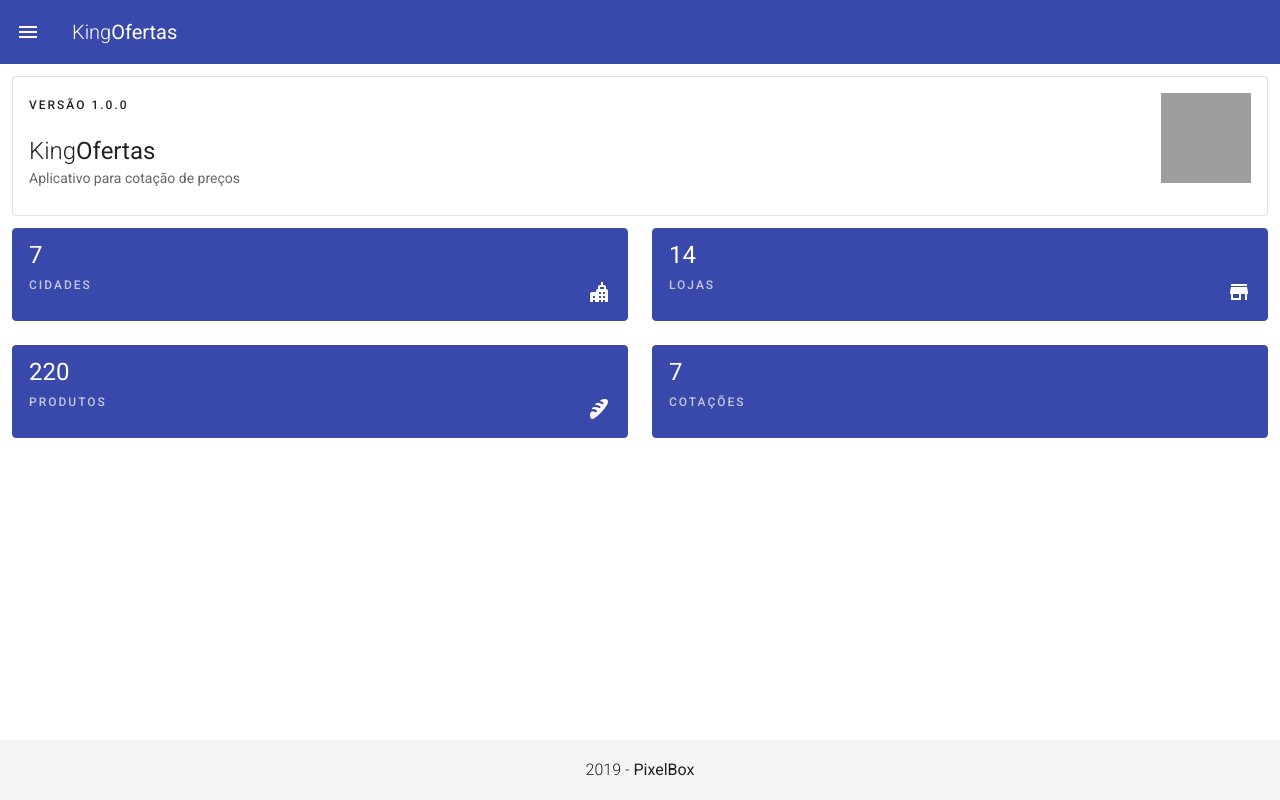
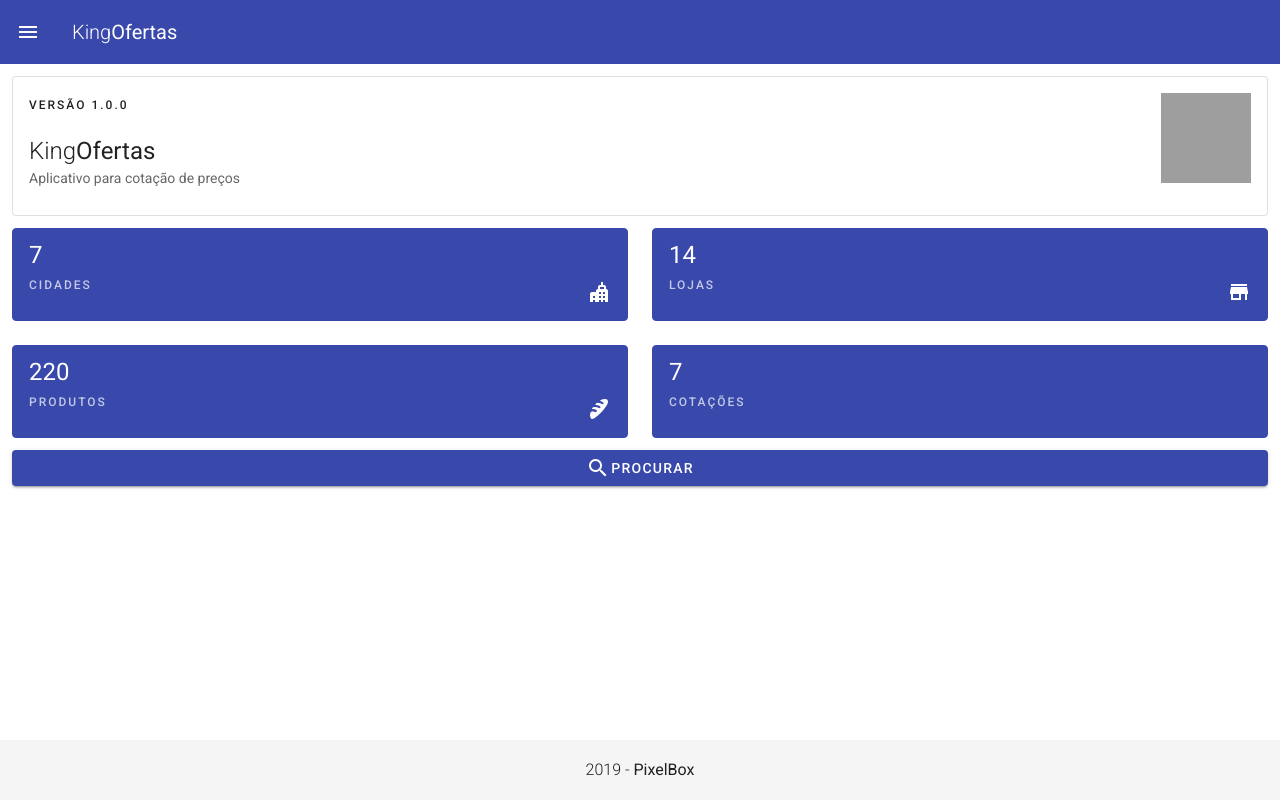
Before and after one commit to HenriqueMitsuo/Kingoferta, a Vue app: page / in a window 1280 px wide. Built offline with nearby package versions, Linux system fonts and the light colour scheme; grey boxes are pictures that could not be loaded.

Commit message:
Adicionando um botão como atalho para listagem de categorias em home

```diff
--- a/src/views/Home.vue
+++ b/src/views/Home.vue
@@ -33,6 +33,8 @@
       </v-row>
     </v-container>
 
+    <v-btn color="primary" block><v-icon>mdi-magnify</v-icon> Procurar</v-btn>
+
   <v-footer absolute class="font-weight-light">
     <v-col class="text-center" cols="12">2019 - <strong>PixelBox</strong></v-col>
   </v-footer>
```
